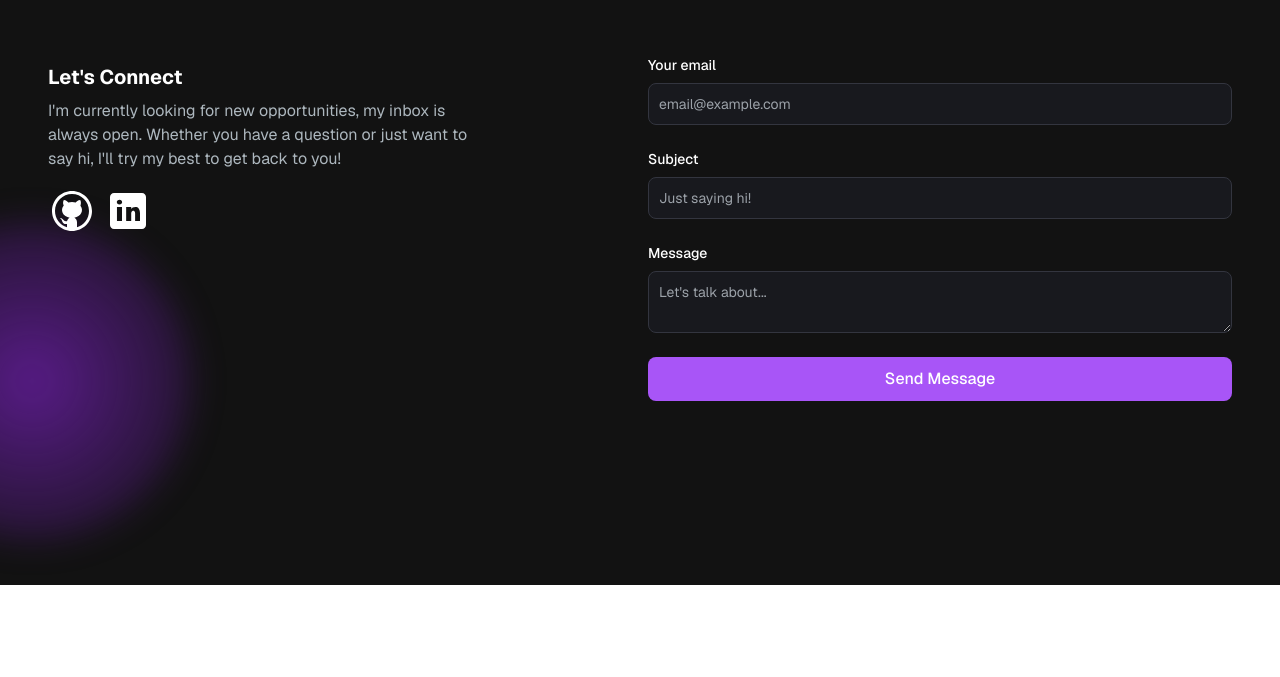
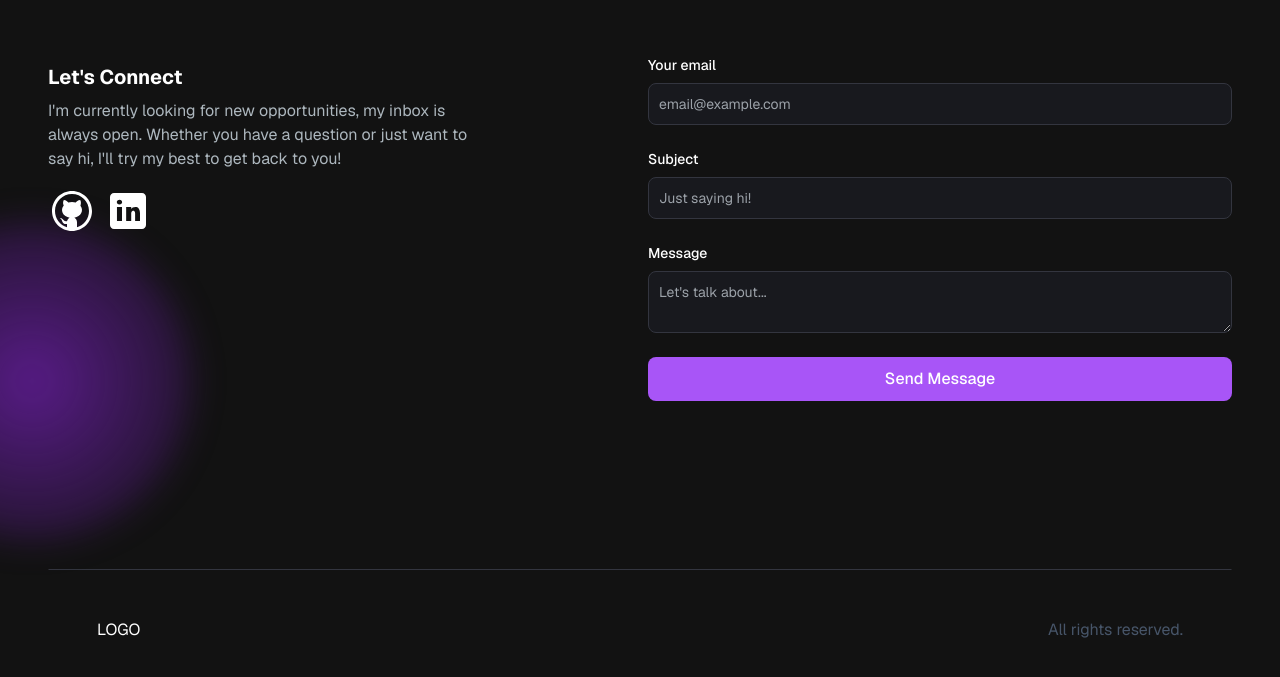
Before and after one commit to karlasanc/karlasanchez.us, a Next.js app in the folder portfolio-website/: page / in a window 1280 px wide. Shown: the part 2109-2786 px from the top of the page. Before the commit the page ends 2694 px from the top, so only its background shows below. Built offline with nearby package versions, Linux system fonts and the light colour scheme.

Commit message:
Created Footer Section

```diff
--- /dev/null
+++ b/portfolio-website/src/app/components/Footer.jsx
@@ -0,0 +1,14 @@
+import React from "react";
+
+const Footer = () => {
+  return (
+    <footer className="footer border border-t-[#33353F] border-l-transparent border-r-transparent text-white">
+      <div className="container p-12 flex justify-between z-10">
+        <span>LOGO</span>
+        <p className="text-slate-600">All rights reserved.</p>
+      </div>
+    </footer>
+  );
+};
+
+export default Footer;
--- a/portfolio-website/src/app/page.js
+++ b/portfolio-website/src/app/page.js
@@ -3,6 +3,7 @@
 import AboutSection from "./components/AboutSection";
 import ProjectsSection from "./components/ProjectsSection";
 import EmailSection from "./components/EmailSection";
+import Footer from "./components/Footer";
 
 export default function Home() {
   return (
@@ -13,6 +14,7 @@
         <AboutSection />
         <ProjectsSection />
         <EmailSection />
+        <Footer />
       </div>
     </main>
   );
```
